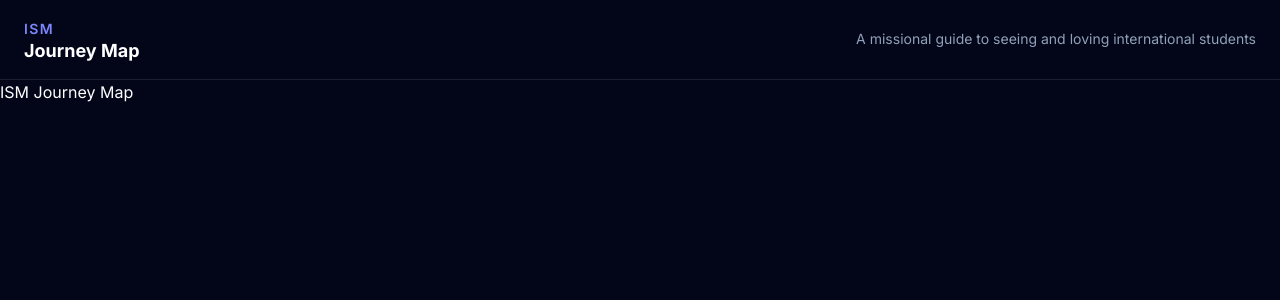
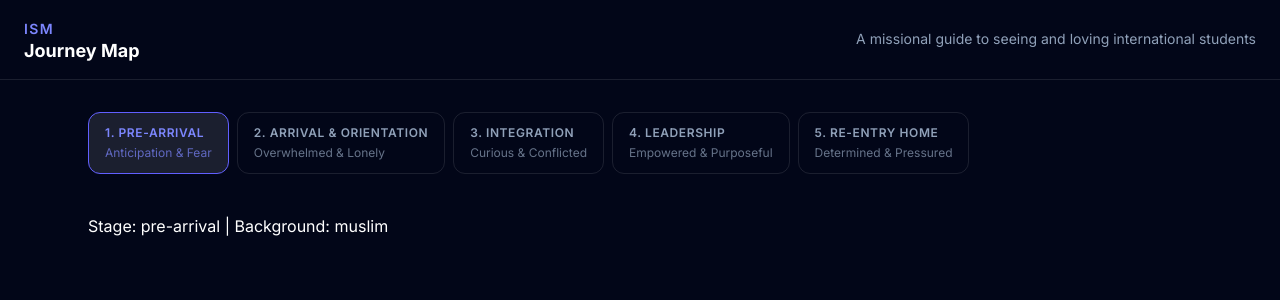
Before and after one commit to jeeminhan/ISM-Journey-Map, a Next.js app: page / in a window 1280 px wide. Shown: the top 300 px of the page. Built offline with nearby package versions, Linux system fonts and the light colour scheme.

Commit message:
feat: add stage selector timeline component

```diff
--- a/src/app/page.tsx
+++ b/src/app/page.tsx
@@ -1,3 +1,17 @@
+// src/app/page.tsx
+"use client";
+import { useState } from "react";
+import StageSelector from "@/components/StageSelector";
+import { LifecycleStage, WorldviewBackground } from "@/data/types";
+
 export default function Home() {
-  return <main>ISM Journey Map</main>
+  const [stage, setStage] = useState<LifecycleStage>("pre-arrival");
+  const [background, setBackground] = useState<WorldviewBackground>("muslim");
+
+  return (
+    <main className="max-w-6xl mx-auto px-6 py-8 space-y-8">
+      <StageSelector selected={stage} onChange={setStage} />
+      <div className="text-white">Stage: {stage} | Background: {background}</div>
+    </main>
+  );
 }
--- /dev/null
+++ b/src/components/StageSelector.tsx
@@ -0,0 +1,42 @@
+// src/components/StageSelector.tsx
+"use client";
+import { stages } from "@/data/stages";
+import { LifecycleStage } from "@/data/types";
+import clsx from "clsx";
+
+interface Props {
+  selected: LifecycleStage;
+  onChange: (stage: LifecycleStage) => void;
+}
+
+const colorMap: Record<string, string> = {
+  indigo: "border-indigo-500 text-indigo-400",
+  violet: "border-violet-500 text-violet-400",
+  blue: "border-blue-500 text-blue-400",
+  emerald: "border-emerald-500 text-emerald-400",
+  amber: "border-amber-500 text-amber-400",
+};
+
+export default function StageSelector({ selected, onChange }: Props) {
+  return (
+    <div className="flex gap-2 overflow-x-auto pb-2 scrollbar-hide">
+      {stages.map((stage, i) => (
+        <button
+          key={stage.id}
+          onClick={() => onChange(stage.id)}
+          className={clsx(
+            "flex-shrink-0 px-4 py-3 rounded-xl border text-left transition-all",
+            selected === stage.id
+              ? clsx("bg-white/10", colorMap[stage.color])
+              : "border-white/10 text-slate-400 hover:border-white/20 hover:text-white"
+          )}
+        >
+          <div className="text-xs font-semibold uppercase tracking-wider mb-1">
+            {i + 1}. {stage.label}
+          </div>
+          <div className="text-xs opacity-70">{stage.emotion}</div>
+        </button>
+      ))}
+    </div>
+  );
+}
```
